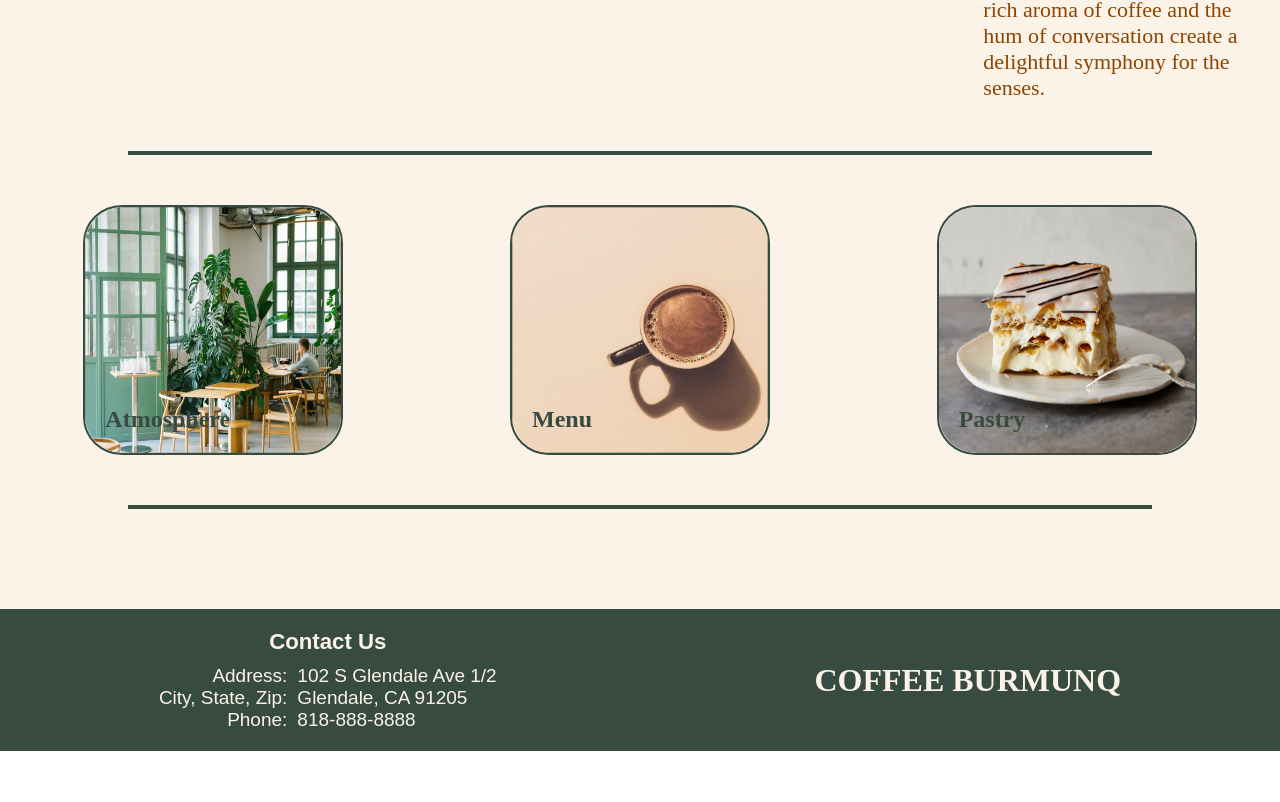
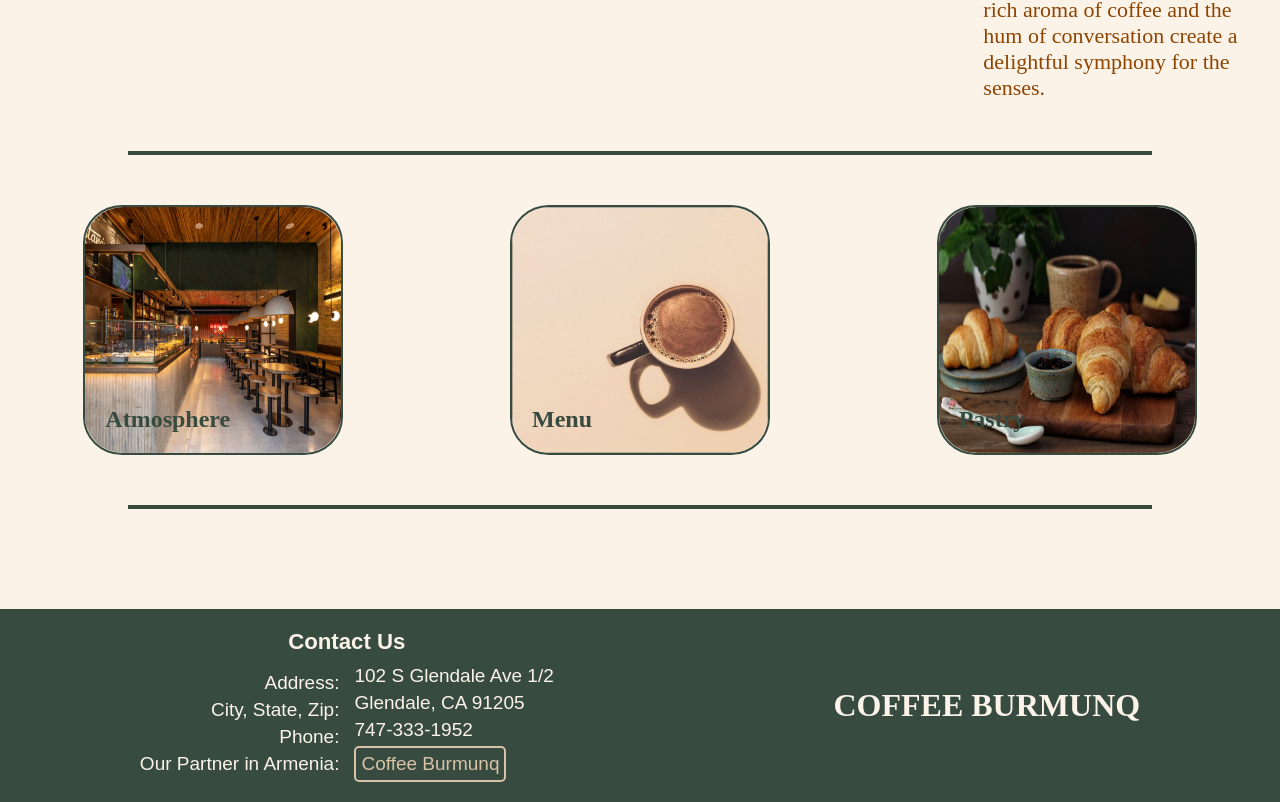
Before and after one commit to eduard0497/coffee_burmunq, a Next.js app: page / in a window 1280 px wide. Shown: the part 1218-2020 px from the top of the page. Before the commit the page ends 1969 px from the top, so only its background shows below. Built offline with nearby package versions, Linux system fonts and the light colour scheme.

Commit message:
changes in footer

```diff
--- a/comps/Layout.js
+++ b/comps/Layout.js
@@ -95,11 +95,19 @@
             <p>Address:</p>
             <p>City, State, Zip:</p>
             <p>Phone:</p>
+            <p>Our Partner in Armenia:</p>
           </div>
           <div className={styles.footer_contact_info_right}>
             <p>102 S Glendale Ave 1/2</p>
             <p>Glendale, CA 91205</p>
-            <p>818-888-8888</p>
+            <p>747-333-1952</p>
+            <a
+              target="_blank"
+              href="https://coffeeburmunq.com/"
+              rel="noopener noreferrer"
+            >
+              Coffee Burmunq
+            </a>
           </div>
         </div>
       </div>
--- a/pages/index.js
+++ b/pages/index.js
@@ -32,7 +32,7 @@
       <div className={styles.landing_line_break}></div>
       <div className={styles.sublinks}>
         <div className={styles.sublinks_link}>
-          <img src="/homepage/atmosphere.JPEG" alt="Picture of the author" />
+          <img src="/homepage/coffeeShop.jpg" alt="Picture of the author" />
           <h2>Atmosphere</h2>
         </div>
         <div className={styles.sublinks_link}>
@@ -40,7 +40,7 @@
           <h2>Menu</h2>
         </div>
         <div className={styles.sublinks_link}>
-          <img src="/homepage/pastry.jpg" alt="Picture of the author" />
+          <img src="/homepage/croissants.jpeg" alt="Picture of the author" />
           <h2>Pastry</h2>
         </div>
       </div>
--- a/styles/Layout.module.css
+++ b/styles/Layout.module.css
@@ -80,13 +80,40 @@
   display: flex;
   align-items: center;
   justify-content: space-between;
-  gap: 10px;
+  gap: 15px;
   font-family: Arial, Helvetica, sans-serif;
 }
 
 .footer_contact_info_left {
   text-align: end;
+  display: flex;
+  flex-direction: column;
+  gap: 5px;
 }
+
+.footer_contact_info_right {
+  display: flex;
+  flex-direction: column;
+  gap: 5px;
+}
+
+.footer_contact_info_right > a {
+  text-decoration: none;
+  list-style: none;
+  color: var(--dark-beige-color);
+  border: 2px solid var(--dark-beige-color);
+  border-radius: 5px;
+  padding: 5px;
+  width: fit-content;
+  transition: 0.3s ease-in;
+}
+
+.footer_contact_info_right > a:hover {
+  background-color: var(--dark-beige-color);
+  color: var(--green-color);
+}
+
+
 
 @media screen and (max-width: 900px) {
   .navbar_links {
```
Also changed, not shown: public/homepage/coffeeShop.jpg (added), public/homepage/croissants.jpeg (added).
